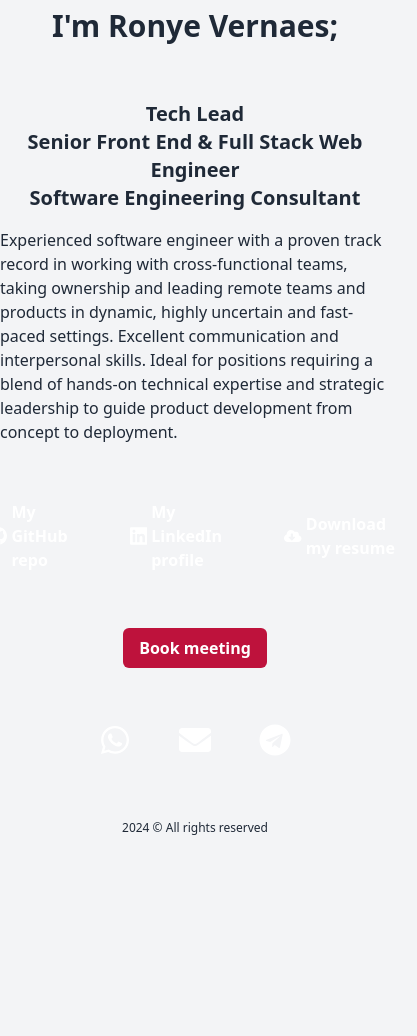
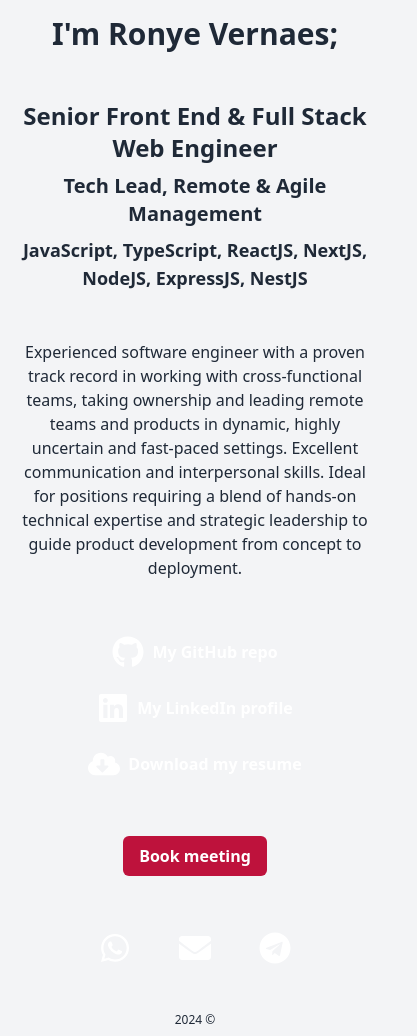
Before and after one commit to ronyevernaes/personal-website, a Gatsby site: page / in a window 390 px wide. Shown: the whole page, 417 px wide, since content can reach past the window. Before the commit the page ends 844 px from the top, so only its background shows below. Built offline with nearby package versions, Linux system fonts and the light colour scheme; Gatsby itself is replaced by a stand-in of ours.

Commit message:
style improvements for mobile

```diff
--- a/src/components/layouts/MainLayout/Header/index.tsx
+++ b/src/components/layouts/MainLayout/Header/index.tsx
@@ -6,7 +6,7 @@ type Props = {
 
 export const Header: FC<Props> = ({ children }) => (
   <header
-    className="flex justify-center md:justify-center py-2 md:py-4 w-full"
+    className="flex justify-center md:justify-center py-4 md:py-8 w-full"
   >
     <h1>
       {children}
--- a/src/components/layouts/MainLayout/index.tsx
+++ b/src/components/layouts/MainLayout/index.tsx
@@ -10,14 +10,14 @@ type Props = {
 
 export const MainLayout: FC<Props> = ({ title, children }) => (
   <div
-    className="flex flex-col justify-between items-center h-screen gap-8 px-0 md:px-8"
+    className="flex flex-col justify-between items-center h-screen gap-8 px-4 md:px-8"
   >
     <Header>{title}</Header>
 
     {children}
 
     <Footer>
-      {new Date().getFullYear()} &copy; All rights reserved
+      {new Date().getFullYear()} &copy;
     </Footer>
   </div>
 );
--- a/src/pages/index.tsx
+++ b/src/pages/index.tsx
@@ -15,20 +15,20 @@ import { LinkButton } from "../components/ui";
 const IndexPage: FC<PageProps> = () => {
   return (
     <MainLayout title={"I'm Ronye Vernaes;"}>
-      <div className="w-full md:w-1/2 flex flex-col gap-4">
-        <div className="text-center">
-          <h2>
-            Tech Lead
-          </h2>
+      <div className="w-full md:w-1/2 flex flex-col gap-12">
+        <div className="flex flex-col gap-2 text-center">
           <h2>
             Senior Front End & Full Stack Web Engineer
           </h2>
-          <h2>
-            Software Engineering Consultant
-          </h2>
+          <h3>
+            Tech Lead, Remote & Agile Management
+          </h3>
+          <h4>
+            JavaScript, TypeScript, ReactJS, NextJS, NodeJS, ExpressJS, NestJS
+          </h4>
         </div>
 
-        <div>
+        <div className="text-center md:text-left">
           Experienced software engineer with a proven track record in working with
           cross-functional teams, taking ownership and leading remote teams and
           products in dynamic, highly uncertain and fast-paced settings. Excellent
@@ -37,8 +37,8 @@ const IndexPage: FC<PageProps> = () => {
           product development from concept to deployment.
         </div>
 
-        <div className="flex flex-col items-center gap-12 pt-8">
-          <div className="flex gap-4">
+        <div className="flex flex-col items-center gap-12">
+          <div className="flex flex-col md:flex-row gap-2 md:gap-4 items-center">
             <LinkButton
               href="https://github.com/ronyevernaes/"
               target="_blank"
--- a/src/styles/global.css
+++ b/src/styles/global.css
@@ -16,11 +16,19 @@ h1 {
 }
 
 h2 {
-  @apply text-xl font-bold;
+  @apply text-2xl font-bold;
+}
+
+h3 {
+  @apply text-xl font-semibold;
+}
+
+h4 {
+  @apply text-lg font-semibold;
 }
 
 .link-button {
-  @apply px-4 py-2 flex items-center gap-1 font-semibold text-white hover:text-gray-200;
+  @apply px-4 py-2 flex items-center gap-2 font-semibold text-white hover:text-gray-300;
 }
 
 .link-button[data-variant="primary"] {
```
